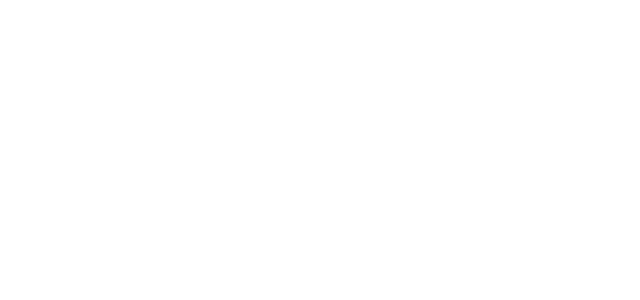
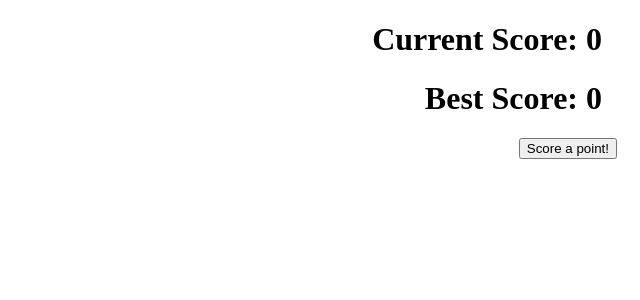
Before and after one commit to brispone/odin-memory-card, a React (Vite) app: page / in a window 1280 px wide. Shown: the top 300 px of the page, without its empty margins (640-1280 px from the left). Built offline with nearby package versions, Linux system fonts and the light colour scheme; the HTML template or start-up script is replaced by a standard one.

Commit message:
Create scoreboard component

```diff
--- a/src/App.jsx
+++ b/src/App.jsx
@@ -1,5 +1,6 @@
 import { useState } from 'react'
 import './styles/App.css'
+import Scoreboard from './components/Scoreboard';
 
 function App() {
 
@@ -9,9 +10,18 @@
 
   const randomNumber = Math.ceil(Math.random() * 731);
 
+  function increaseScore() {
+    const newScore = currentScore + 1;
+    setCurrentScore(newScore);
+    if (newScore > bestScore) {
+      setBestScore(newScore);
+    }
+  }
+
   return (
     <>
-
+      <Scoreboard currentScore={currentScore} bestScore={bestScore} />
+      <button onClick={increaseScore}>Score a point!</button>
     </>
   )
 }
--- /dev/null
+++ b/src/components/Scoreboard.jsx
@@ -0,0 +1,15 @@
+import { useState } from 'react';
+import '../styles/Scoreboard.css';
+
+function Scoreboard({ currentScore, bestScore }) {
+
+
+    return (
+        <div>
+            <h1>Current Score: {currentScore}</h1>
+            <h1>Best Score: {bestScore}</h1>
+        </div>
+    );
+}
+
+export default Scoreboard
--- /dev/null
+++ b/src/styles/Scoreboard.css
@@ -0,0 +1,4 @@
+div {
+    text-align: right;
+    margin: 15px;
+}
```
